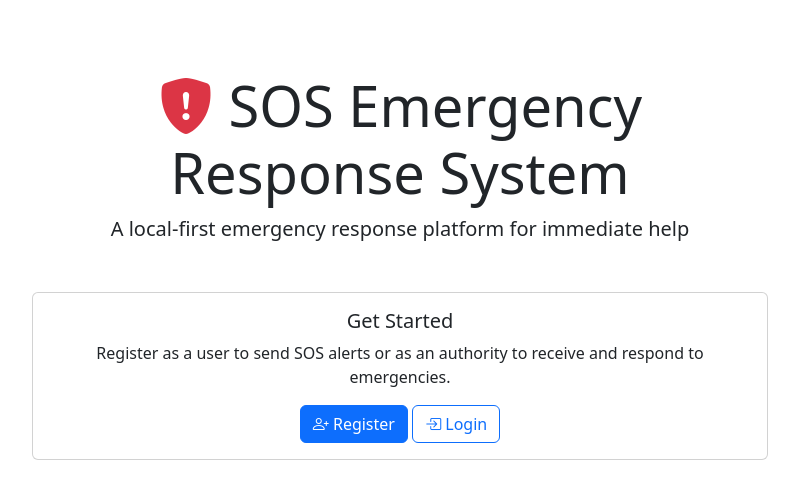
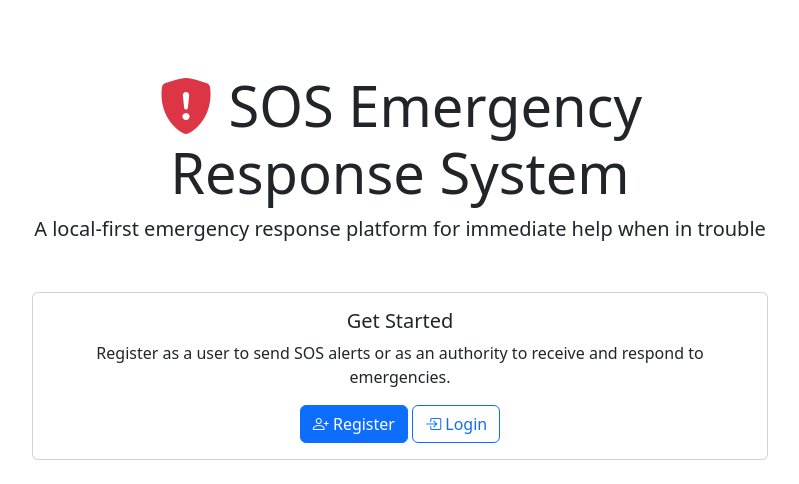
Before and after one commit to horlorlarde/SOSapp, a Flask app: page / in a window 1280 px wide. Shown: the part 56-540 px from the top of the page, without its empty margins (240-1039 px from the left). Run offline with Flask 3, Linux system fonts and the light colour scheme; some libraries are stand-ins or nearby versions.

Commit message:
Update description in index.html for clarity

```diff
--- a/templates/index.html
+++ b/templates/index.html
@@ -8,7 +8,7 @@
             SOS Emergency Response System
         </h1>
         <p class="lead">
-            A local-first emergency response platform for immediate help
+            A local-first emergency response platform for immediate help when in trouble
         </p>
 
         {% if not current_user.is_authenticated %}
```
